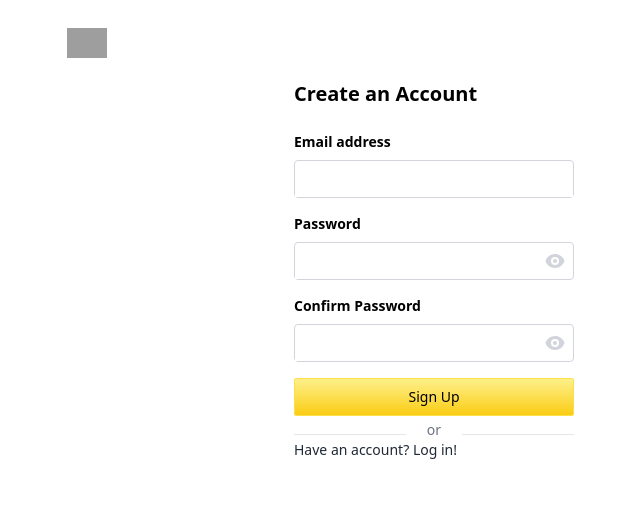
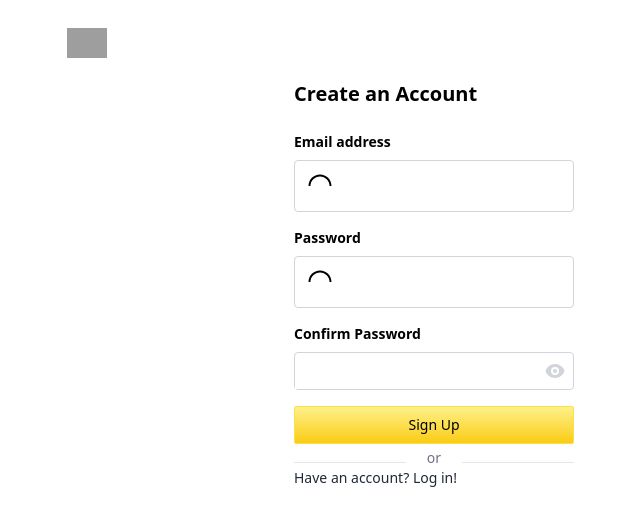
Before and after one commit to StefanCodes17/AmazonClone, a Next.js app: page /auth/signup in a window 1280 px wide. Shown: the top 526 px of the page, without its empty margins (206-846 px from the left). Built offline with nearby package versions, Linux system fonts and the light colour scheme; no server answers; grey boxes are pictures that could not be loaded.

Commit message:
Signup loading

```diff
--- a/src/pages/auth/signup.js
+++ b/src/pages/auth/signup.js
@@ -87,7 +87,10 @@ export default function SignUp({ providers}) {
               <label htmlFor="email" className="font-semibold text-sm mb-2">
                   Email address
                 </label>
-              <div className={`flex border ${!formStatus?.email?.error ? "border-gray-300" : "border-red-300"} rounded focus:shadow items-center`} >
+              <div className={`${formStatus?.loading ? "justify-center opacity-40": null} flex border ${!formStatus?.email?.error ? "border-gray-300" : "border-red-300"} rounded focus:shadow items-center`} >
+                {
+                  formStatus?.loading ? (
+                    <>
                         <input
                     disabled={formStatus?.loading}
                     required
@@ -99,13 +102,21 @@ export default function SignUp({ providers}) {
                     id="email"
                     name="email"
                     className="flex-grow focus:outline-none px-2 py-1 mt-1 w-full"  />
+                    </>
+                  ):(
+                    <Loader size="sm"/>
+                  )
+                }
               </div>
               {formStatus?.email?.error && <p className="text-xs mt-1 text-red-400 font-semibold">{formStatus.email.error.message}</p>}
               {/*Password Field */}
               <label htmlFor="password" className= "font-semibold text-sm mt-4 mb-2">
                 Password
               </label>
-              <div className={`flex border ${!formStatus?.password?.error ? "border-gray-300" : "border-red-300"} rounded focus:shadow items-center`}>
+              <div className={`${formStatus?.loading ? "justify-center opacity-40": null} flex border ${!formStatus?.password?.error ? "border-gray-300" : "border-red-300"} rounded focus:shadow items-center`}>
+                {
+                  formStatus?.loading ? (
+                    <>
                       <input
                   disabled={formStatus?.loading}
                   required
@@ -123,6 +134,11 @@ export default function SignUp({ providers}) {
                   <i className="flex-end px-2 cursor-pointer flex-end" onClick={() => setShowPass(!showPass)}>
                     {!showPass ? <EyeIcon className="w-5 text-gray-300"/> : <EyeOffIcon className="w-5"/>}
                   </i>
+                    </>
+                  ):(
+                    <Loader size="sm" />
+                  )
+                }
               </div>
               {formStatus?.password?.error && <p className="text-xs mt-1 text-red-400 font-semibold">{formStatus.password.error.message}</p>}
               {/*Strength Password*/}
```
Lines whose indentation alone changed are shown as unchanged.
